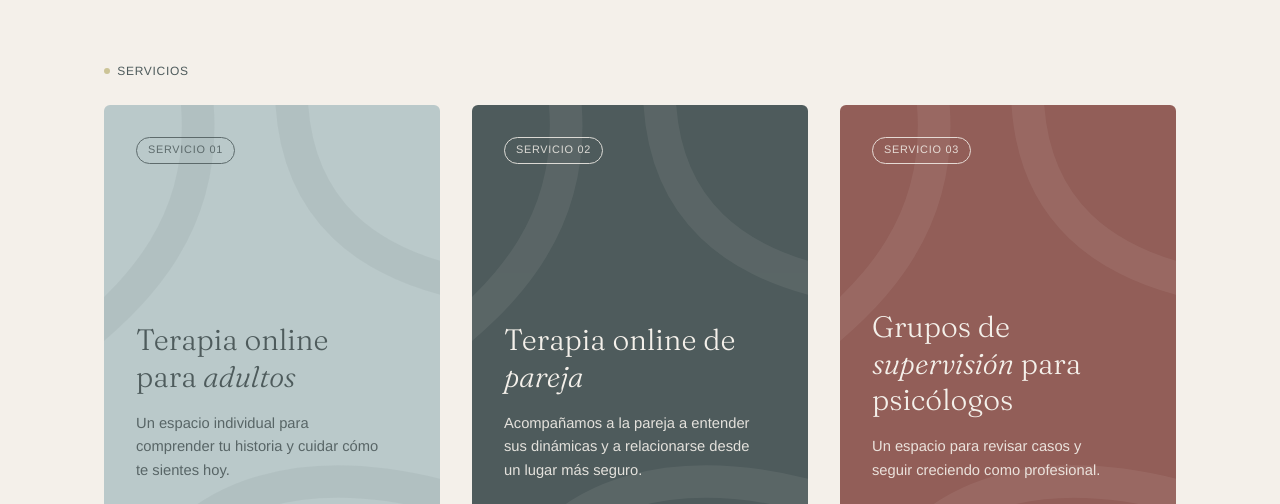
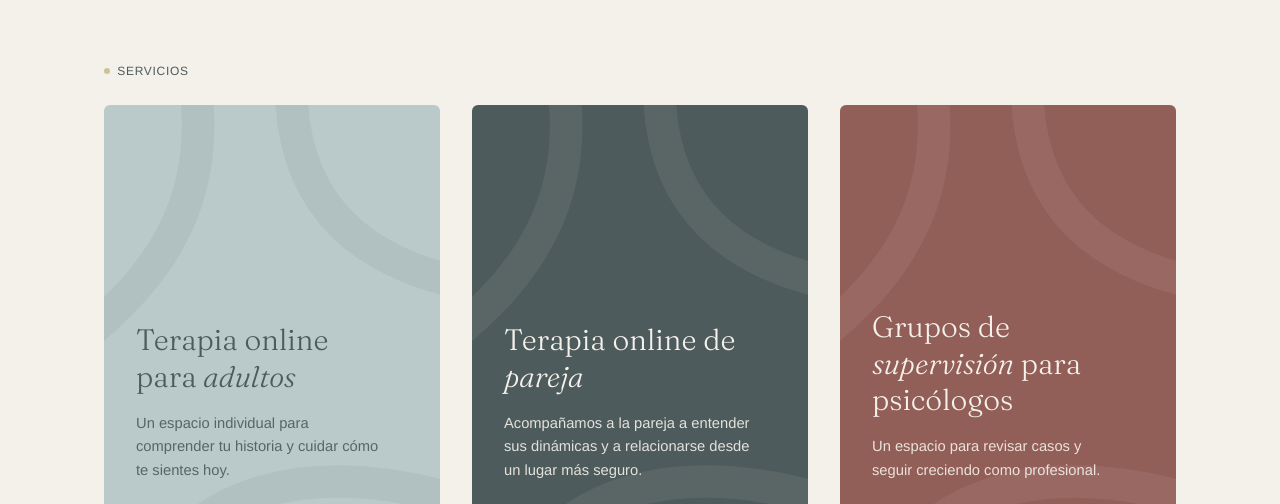
Before and after one commit to mentepsicologia/web-mente, a plain HTML site: page index.html in a window 1280 px wide. Shown: the part 1760-2264 px from the top of the page. Drawn offline with Linux system fonts and the light colour scheme; a web font is replaced by a local one.

Commit message:
Tarjetas de servicios sin la etiqueta "Servicio 0X"
Co-Authored-By: Claude Opus 5.5 <noreply@anthropic.com>

```diff
--- a/index.html
+++ b/index.html
@@ -129,21 +129,18 @@
         <div class="scards">
           <a class="scard scard--salvia" href="servicios.html#adultos">
             <svg class="scard__pattern" viewBox="0 0 400 500" preserveAspectRatio="xMidYMid slice" aria-hidden="true"><g fill="none" stroke="currentColor" stroke-width="34" stroke-linecap="round"><path d="M120 -20 C 140 120, 60 200, -20 260"/><path d="M220 -20 C 220 110, 300 170, 420 190"/><path d="M60 520 C 110 400, 240 360, 420 420"/></g></svg>
-            <span class="scard__tag">Servicio 01</span>
             <h3>Terapia online para <em>adultos</em></h3>
             <p>Un espacio individual para comprender tu historia y cuidar cómo te sientes hoy.</p>
             <span class="scard__foot"><span class="scard__logo">mente</span><span class="scard__arrow" aria-hidden="true">→</span></span>
           </a>
           <a class="scard scard--verde" href="servicios.html#pareja">
             <svg class="scard__pattern" viewBox="0 0 400 500" preserveAspectRatio="xMidYMid slice" aria-hidden="true"><g fill="none" stroke="currentColor" stroke-width="34" stroke-linecap="round"><path d="M120 -20 C 140 120, 60 200, -20 260"/><path d="M220 -20 C 220 110, 300 170, 420 190"/><path d="M60 520 C 110 400, 240 360, 420 420"/></g></svg>
-            <span class="scard__tag">Servicio 02</span>
             <h3>Terapia online de <em>pareja</em></h3>
             <p>Acompañamos a la pareja a entender sus dinámicas y a relacionarse desde un lugar más seguro.</p>
             <span class="scard__foot"><span class="scard__logo">mente</span><span class="scard__arrow" aria-hidden="true">→</span></span>
           </a>
           <a class="scard scard--terracota" href="servicios.html#supervision">
             <svg class="scard__pattern" viewBox="0 0 400 500" preserveAspectRatio="xMidYMid slice" aria-hidden="true"><g fill="none" stroke="currentColor" stroke-width="34" stroke-linecap="round"><path d="M120 -20 C 140 120, 60 200, -20 260"/><path d="M220 -20 C 220 110, 300 170, 420 190"/><path d="M60 520 C 110 400, 240 360, 420 420"/></g></svg>
-            <span class="scard__tag">Servicio 03</span>
             <h3>Grupos de <em>supervisión</em> para psicólogos</h3>
             <p>Un espacio para revisar casos y seguir creciendo como profesional.</p>
             <span class="scard__foot"><span class="scard__logo">mente</span><span class="scard__arrow" aria-hidden="true">→</span></span>
```
Also changed, not shown: partials/body/index.html (+0 -3 lines), partials/body/servicios.html (+0 -3 lines), servicios.html (+0 -3 lines).
